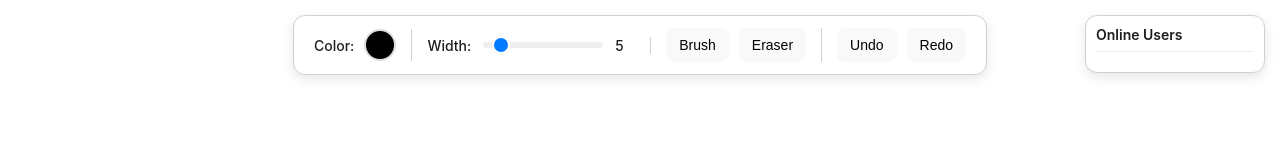
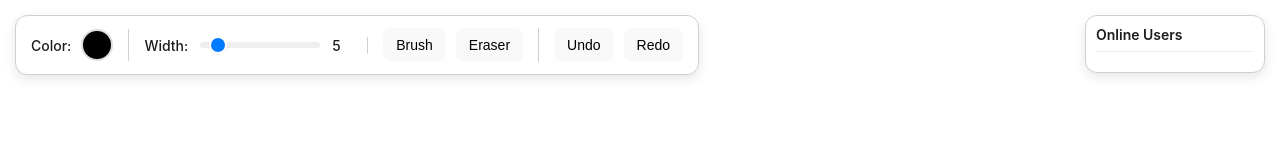
Before and after one commit to Omsaib07/FLAM_Assignment, a website with bundled scripts: page client/index.html in a window 1280 px wide. Built offline with nearby package versions, Linux system fonts and the light colour scheme; files whose address does not match are found by name.

Commit message:
FixedSplitScreen

```diff
--- a/client/style.css
+++ b/client/style.css
@@ -44,23 +44,32 @@ body {
 .toolbar {
   position: fixed;
   top: 15px;
-  /* Center the toolbar */
-  left: 50%;
-  transform: translateX(-50%);
+  left: 15px;
+  transform: none;
+  width: auto;
+  flex-wrap: wrap;
+  height: auto;
+  min-height: var(--toolbar-height);
+  padding: 10px 15px;
 
-  height: var(--toolbar-height);
+  /* ADD THIS LINE: */
+  /* This tells the toolbar: "be as wide as you want,
+     BUT don't be wider than the screen minus ~230px
+     (which is the space for the user list + margins)"
+     This will force it to wrap instead of overlapping.
+  */
+  max-width: calc(100% - 230px);
+
+  /* ... rest of your toolbar styles ... */
   background-color: var(--ui-bg);
   border: 1px solid var(--border-color);
   border-radius: 12px;
   box-shadow: var(--shadow-md);
-
   display: flex;
   align-items: center;
-  padding: 0 20px;
   gap: 15px;
   z-index: 1000;
 }
-
 .tool-group {
   display: flex;
   align-items: center;
```
